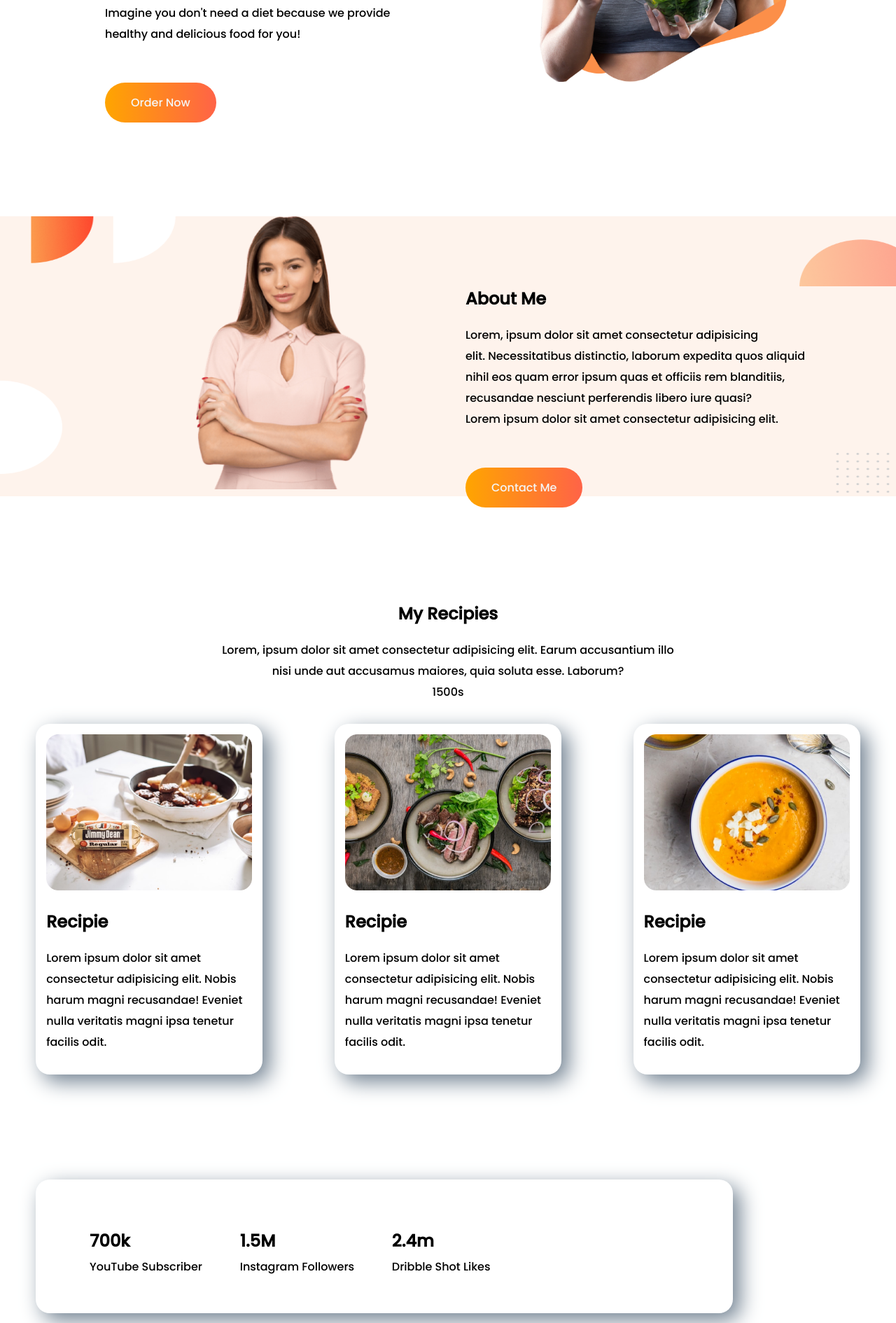
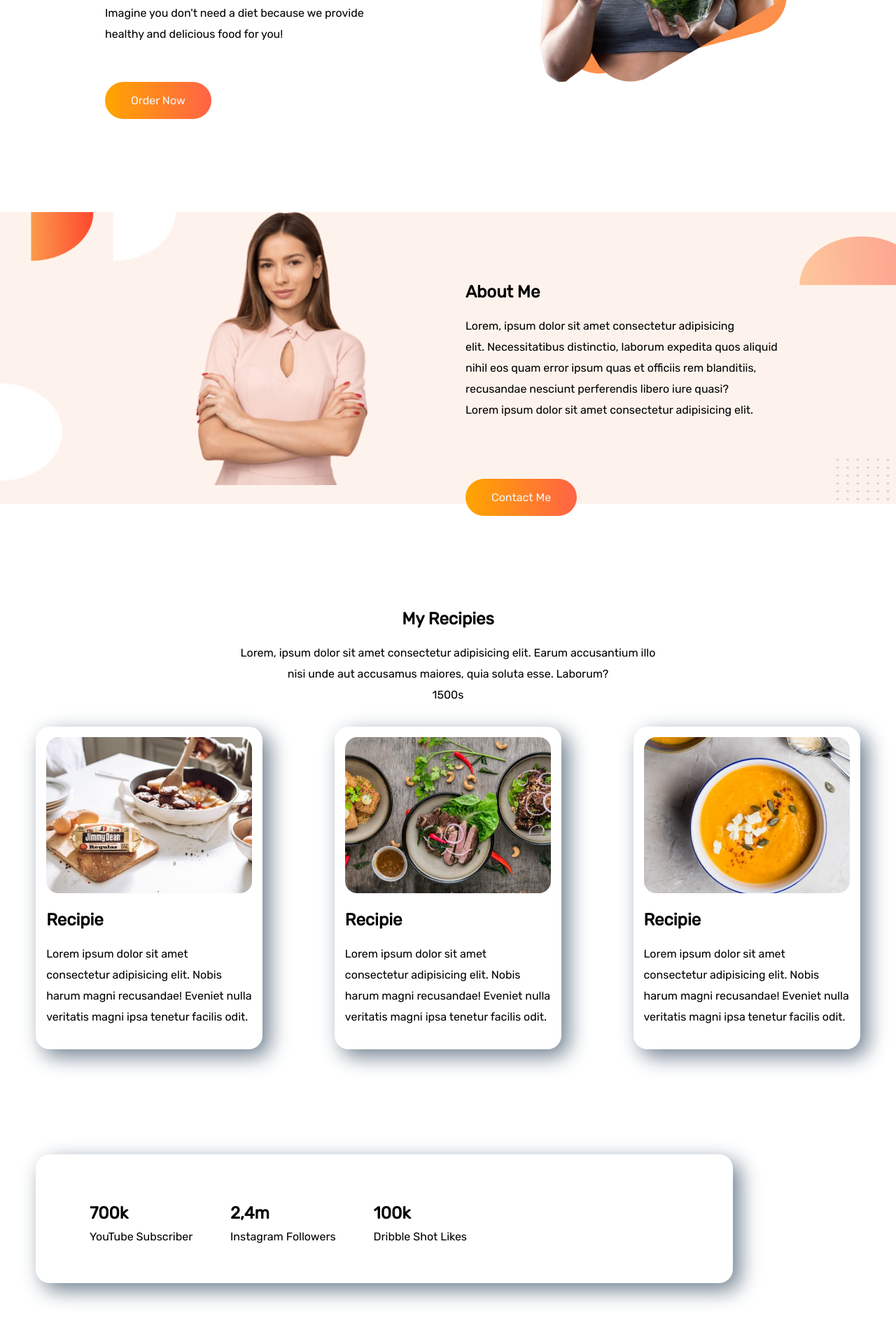
Before and after one commit to nafisbari/food-network, a plain HTML site: page index.html in a window 1280 px wide. Shown: the part 406-2296 px from the top of the page at 70% size. Drawn offline with Linux system fonts and the light colour scheme.

Commit message:
updated fonts

```diff
--- a/index.html
+++ b/index.html
@@ -9,10 +9,10 @@
     <link rel="stylesheet" href="style.css">
     <link rel="preconnect" href="https://fonts.googleapis.com">
     <link rel="preconnect" href="https://fonts.gstatic.com" crossorigin>
-    <link href="https://fonts.googleapis.com/css2?family=Poppins:wght@500&display=swap" rel="stylesheet">
+    <link href="https://fonts.googleapis.com/css2?family=Rubik&family=Ubuntu&display=swap" rel="stylesheet">
+    <link rel="shortcut icon" href="images/food/Project Cover4.png" type="image/x-icon">
+</head>
 
-
-</head>
 
 <body>
 
@@ -21,29 +21,30 @@
             <h1><strong><span class="color">Skip</span> The Diet,</strong></h1>
             <h1><strong>Just Eath Healthy</strong></h1>
             <h1>With Food Network</h1>
-            <p class="buttongap-1">
+            <p>
                 Imagine you don't need a diet because we provide <br>
                 healthy and delicious food for you!
             </p>
-            <a href="" class="button" target="_link">Order Now</a>
+            <a href="https://github.com/nafisbari/food-network" class="button" target="_link">Order Now</a>
 
         </div>
 
         <div class="half-width">
-            <img src="images/female/Group 8425.png" id="person-1" alt="">
+            <img src="images/female/Group 8425.png" alt=" image of person 1">
 
         </div>
     </section>
     <section class="about-me flex-disp">
         <div class="half-width">
-            <img src="images/female/Person Image.png" alt="" id="person-2">
+            <img src="images/female/Person Image.png" alt="image of person 2">
 
         </div>
 
         <div class="half-width" id="about-me-margin">
 
             <h2>About Me</h2>
-            <p class="buttongap-1">Lorem, ipsum dolor sit amet consectetur adipisicing <br> elit. Necessitatibus distinctio,
+            <p class="buttongap-1">Lorem, ipsum dolor sit amet consectetur adipisicing <br> elit. Necessitatibus
+                distinctio,
                 laborum expedita
                 quos aliquid <br>
                 nihil eos quam error ipsum quas et officiis rem blanditiis, <br>
@@ -106,12 +107,12 @@
             <p>YouTube Subscriber</p>
         </div>
         <div class="follower-width">
-    <h2>1.5M</h2>
+            <h2>2,4m</h2>
             <p>Instagram Followers</p>
 
         </div>
         <div class="follower-width">
-    <h2>2.4m</h2>
+            <h2>100k</h2>
             <p>Dribble Shot Likes</p>
         </div>
     </section>
--- a/style.css
+++ b/style.css
@@ -1,5 +1,5 @@
 body{
-    font-family: 'Poppins', sans-serif;
+    font-family: 'Rubik', sans-serif;
     margin: 0;
 }
 h1{
@@ -15,11 +15,13 @@ h1{
     margin-top: 130px;
 }
 
-.buttongap-1{
+.top p{
     margin-bottom: 70px;
 }
 
-
+.top img{
+    width: 80%;
+}
 p{
     line-height: 30px;
 }
@@ -52,13 +54,12 @@ p{
     background-image: url(images/shapes/7.png);
     background-repeat: no-repeat;
     background-size: 100% 100%;
-
 }
-#person-1{
-    width: 80%;
+.about-me p{
+    margin-bottom: 100px;
 }
 
-#person-2{
+.about-me img{
     width: 40%;
     margin-left: 280px;
 }
```
Also changed, not shown: 4 other files. Lines whose indentation alone changed are shown as unchanged.
